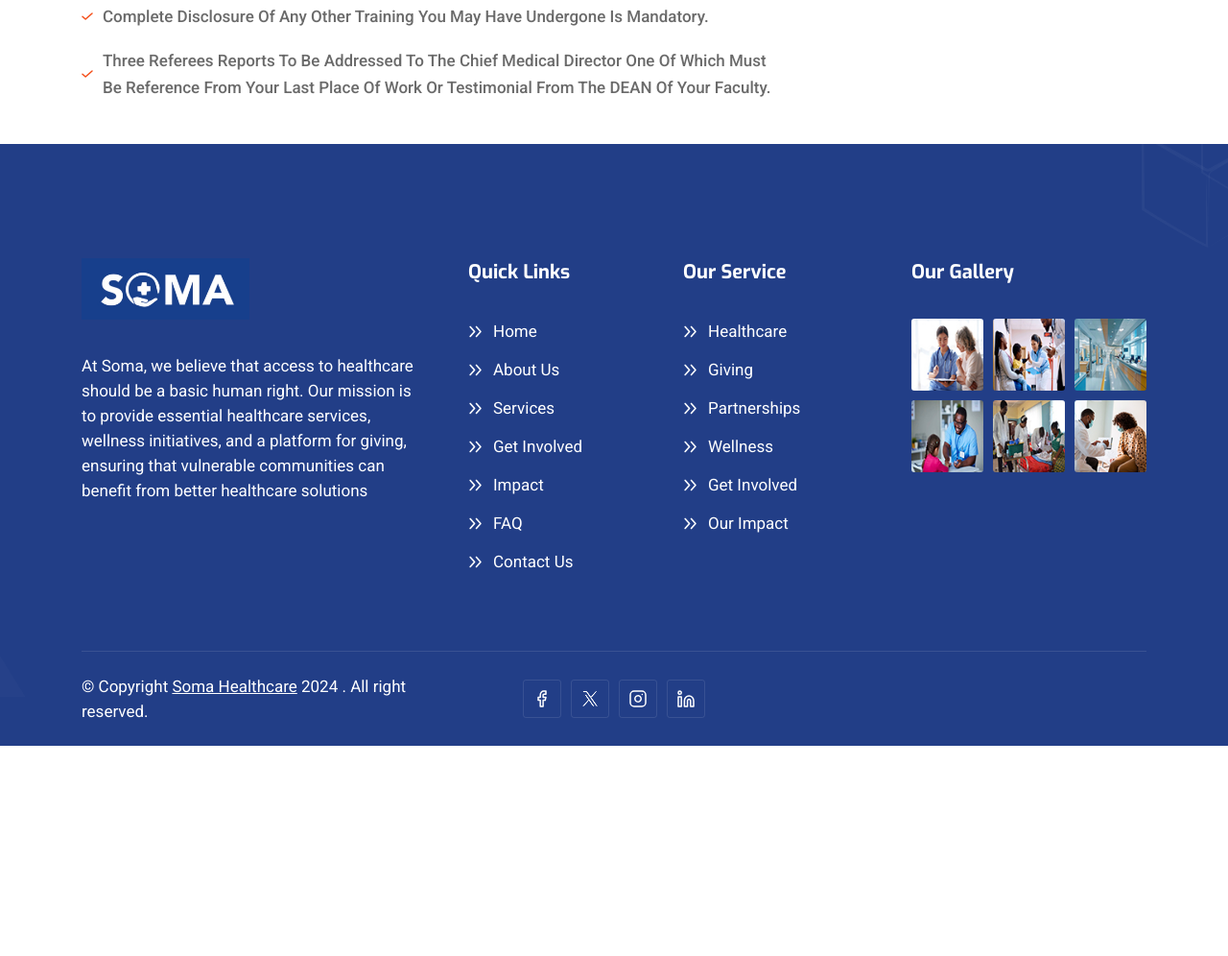
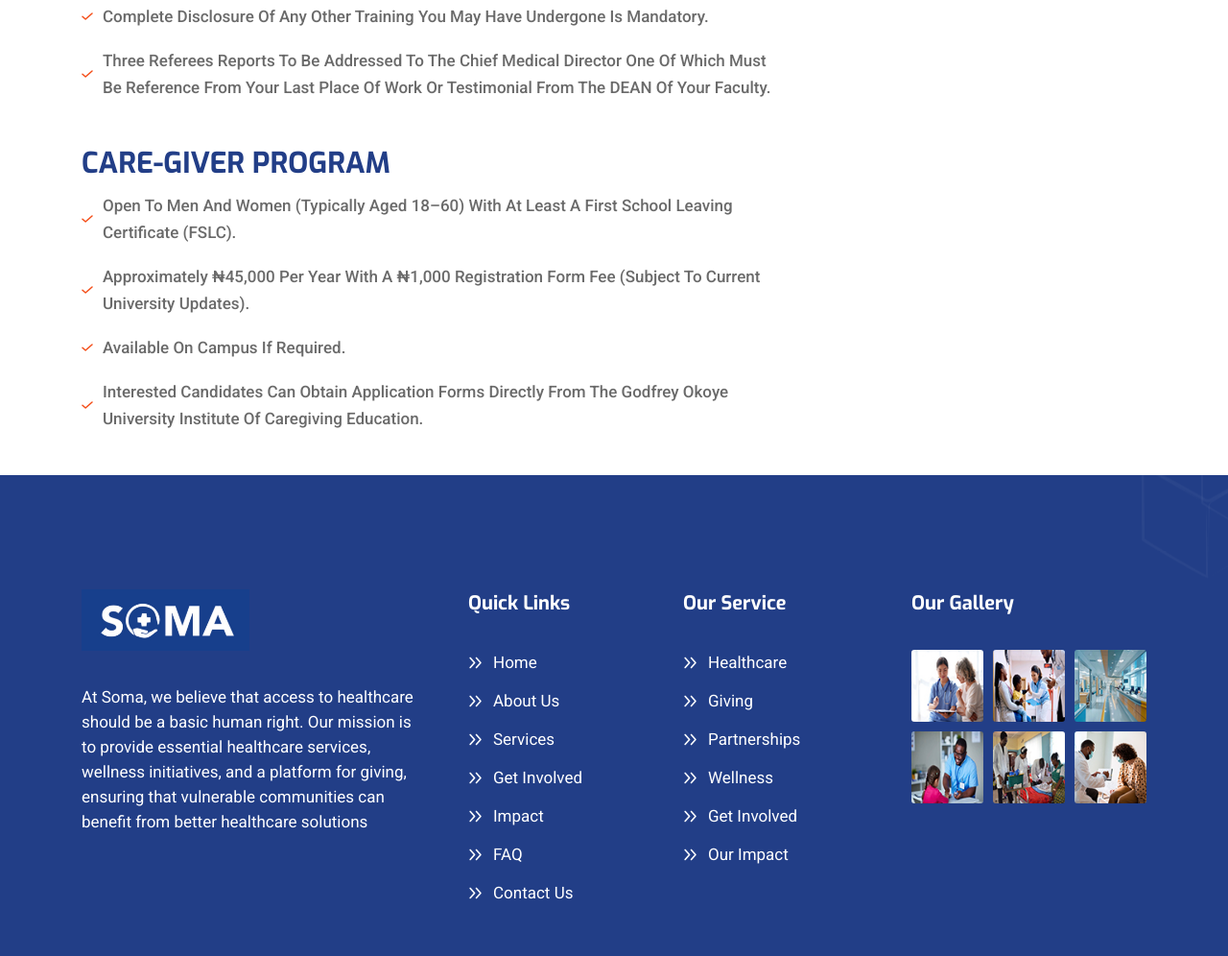
Before and after one commit to theejay25/GOU-th, a plain HTML site: page OneDrive/Documents/GOUTH/GOUTH/get_involved.html in a window 1280 px wide. Shown: the part 2322-3318 px from the top of the page at 96% size. Before the commit the page ends 3099 px from the top, so only its background shows below. Drawn offline with Linux system fonts and the light colour scheme.

Commit message:
get involved

```diff
--- a/OneDrive/Documents/GOUTH/GOUTH/get_involved.html
+++ b/OneDrive/Documents/GOUTH/GOUTH/get_involved.html
@@ -477,16 +477,21 @@
                                 <li><img src="assets/imgs/service-details/checked.svg" alt=""> Be fully registered with
                                     the Medical and Dental Council of Nigeria with current license.
                                 </li>
-                                <li><img src="assets/imgs/service-details/checked.svg" alt="">Have Satisfactorily completed the NYSC Programme or otherwise exempted.
+                                <li><img src="assets/imgs/service-details/checked.svg" alt="">Have Satisfactorily
+                                    completed the NYSC Programme or otherwise exempted.
 
                                 </li>
-                                <li><img src="assets/imgs/service-details/checked.svg" alt="">Posses the Primary Fellowship of the relevant faculty.
+                                <li><img src="assets/imgs/service-details/checked.svg" alt="">Posses the Primary
+                                    Fellowship of the relevant faculty.
 
                                 </li>
-                                <li><img src="assets/imgs/service-details/checked.svg" alt="">Complete disclosure of any other training you may have undergone is mandatory.
+                                <li><img src="assets/imgs/service-details/checked.svg" alt="">Complete disclosure of any
+                                    other training you may have undergone is mandatory.
 
                                 </li>
-                                <li><img src="assets/imgs/service-details/checked.svg" alt="">Three referees reports to be addressed to the Chief Medical Director one of which must be reference from your last place of work or testimonial from the DEAN of your faculty.
+                                <li><img src="assets/imgs/service-details/checked.svg" alt="">Three referees reports to
+                                    be addressed to the Chief Medical Director one of which must be reference from your
+                                    last place of work or testimonial from the DEAN of your faculty.
 
                                 </li>
 
@@ -499,7 +504,15 @@
                                 </span>
                             </a> -->
 
+                            <h3 class="mb-10">CARE-GIVER PROGRAM</h3>
+                            <ul class="mb-45 mb-xs-30">
+                                <li><img src="assets/imgs/service-details/checked.svg" alt=""> Open to men and women (typically aged 18–60) with at least a First School Leaving Certificate (FSLC).
+                                </li>
+                                <li><img src="assets/imgs/service-details/checked.svg" alt=""> Approximately ₦45,000 per year with a ₦1,000 registration form fee (subject to current university updates).</li>
+                                <li><img src="assets/imgs/service-details/checked.svg" alt=""> Available on campus if required. </li>
+                                <li><img src="assets/imgs/service-details/checked.svg" alt=""> Interested candidates can obtain application forms directly from the Godfrey Okoye University Institute of Caregiving Education. </li>
 
+                            </ul>
                         </div>
                     </div>
                     <div class="col-xl-4">
```
